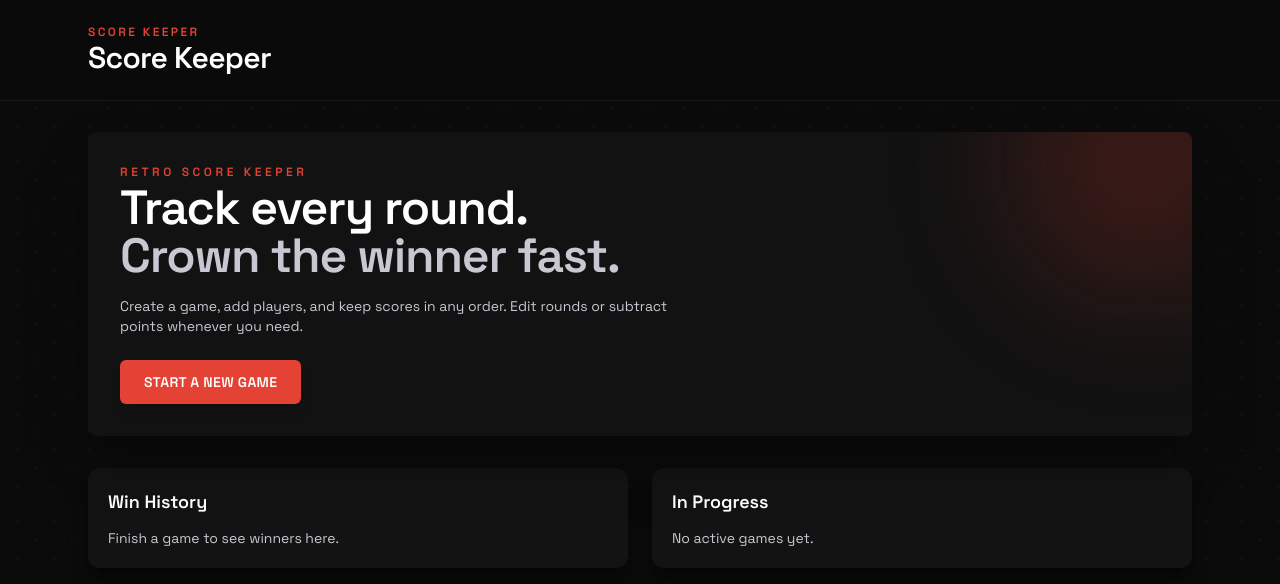
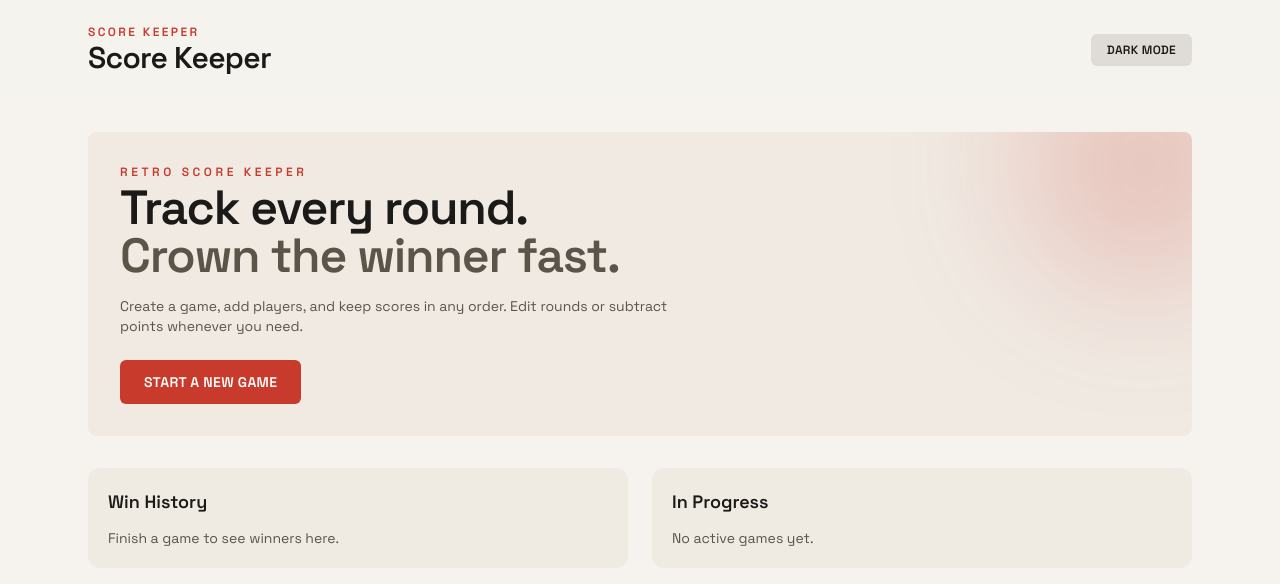
Before and after one commit to dentonflake/score-keeper, a Next.js app: page / in a window 1280 px wide. Shown: the top 584 px of the page. Built offline with nearby package versions, Linux system fonts and the light colour scheme.

Commit message:
Added light mode

```diff
--- a/src/app/globals.css
+++ b/src/app/globals.css
@@ -8,6 +8,28 @@
   --text-200: #c8c8d2;
   --accent-red: #e34234;
   --accent-red-dark: #c4362b;
+  --bg-dot-strong: rgba(255, 255, 255, 0.04);
+  --bg-dot-soft: rgba(255, 255, 255, 0.03);
+  --surface-1: rgba(255, 255, 255, 0.1);
+  --surface-1-hover: rgba(255, 255, 255, 0.16);
+  --surface-2: rgba(255, 255, 255, 0.06);
+  --surface-2-hover: rgba(255, 255, 255, 0.12);
+}
+
+[data-theme="light"] {
+  --dark-900: #f6f3ee;
+  --dark-800: #efe9e1;
+  --dark-700: #e4dcd0;
+  --text-100: #1b1a18;
+  --text-200: #5b5449;
+  --accent-red: #c83b2c;
+  --accent-red-dark: #a82f23;
+  --bg-dot-strong: rgba(42, 34, 24, 0.08);
+  --bg-dot-soft: rgba(42, 34, 24, 0.05);
+  --surface-1: rgba(27, 26, 24, 0.1);
+  --surface-1-hover: rgba(27, 26, 24, 0.16);
+  --surface-2: rgba(27, 26, 24, 0.06);
+  --surface-2-hover: rgba(27, 26, 24, 0.12);
 }
 
 @theme inline {
@@ -21,8 +43,4 @@ body {
   background: var(--dark-900);
   color: var(--text-100);
   font-family: var(--font-space-grotesk), "Space Grotesk", system-ui, sans-serif;
-  background-image: radial-gradient(rgba(255, 255, 255, 0.04) 1px, transparent 1px),
-    radial-gradient(rgba(255, 255, 255, 0.03) 1px, transparent 1px);
-  background-position: 0 0, 18px 18px;
-  background-size: 36px 36px;
 }
--- a/src/app/page.tsx
+++ b/src/app/page.tsx
@@ -2,6 +2,7 @@
 
 import Link from "next/link";
 import { useEffect, useMemo, useState } from "react";
+import ThemeToggle from "@/components/theme-toggle";
 
 type Player = {
   id: string;
@@ -260,18 +261,20 @@ export default function Home() {
 
   return (
     <div className="min-h-screen">
-      <header className="shadow-[0_1px_0_0_rgba(255,255,255,0.06)] bg-[var(--dark-900)]/80 backdrop-blur">
+      <header className="bg-[var(--dark-900)]/80 backdrop-blur">
         <div className="mx-auto flex max-w-6xl flex-col gap-4 px-6 py-6 md:flex-row md:items-center md:justify-between">
           <div>
             <p className="text-xs font-semibold uppercase tracking-[0.2em] text-[var(--accent-red)]">
               Score Keeper
             </p>
-            <h1 className="text-3xl font-semibold tracking-tight text-white">Score Keeper</h1>
+            <h1 className="text-3xl font-semibold tracking-tight text-[var(--text-100)]">
+              Score Keeper
+            </h1>
           </div>
           <div className="flex flex-wrap gap-3">
             {activeGame && (
               <button
-                className="rounded-md bg-white/10 px-4 py-2 text-sm font-semibold uppercase tracking-wide text-white shadow-md shadow-black/40 transition hover:bg-white/15"
+                className="rounded-md bg-[var(--surface-1)] px-4 py-2 text-sm font-semibold uppercase tracking-wide text-[var(--text-100)] transition hover:bg-[var(--surface-1-hover)]"
                 onClick={resetActive}
               >
                 Home
@@ -279,12 +282,13 @@ export default function Home() {
             )}
             {activeGame && !activeGame.endedAt && (
               <button
-                className="rounded-md bg-white/10 px-4 py-2 text-sm font-semibold uppercase tracking-wide text-white shadow-md shadow-black/40 transition hover:bg-white/15"
+                className="rounded-md bg-[var(--surface-1)] px-4 py-2 text-sm font-semibold uppercase tracking-wide text-[var(--text-100)] transition hover:bg-[var(--surface-1-hover)]"
                 onClick={endGame}
               >
                 End Game
               </button>
             )}
+            <ThemeToggle />
           </div>
         </div>
       </header>
@@ -293,14 +297,14 @@ export default function Home() {
         <section className="space-y-8">
           {!activeGame && (
             <>
-              <div className="relative overflow-hidden rounded-lg  bg-[var(--dark-800)]/80 px-8 pb-8 pt-8 shadow-2xl shadow-black/50">
+              <div className="relative overflow-hidden rounded-lg  bg-[var(--dark-800)]/80 px-8 pb-8 pt-8">
                 <div className="absolute -right-20 -top-24 h-64 w-64 rounded-full bg-[var(--accent-red)]/20 blur-3xl" />
                 <div className="relative grid gap-6 md:grid-cols-[minmax(0,1.1fr)_minmax(0,0.9fr)] md:items-start">
                   <div>
                     <p className="text-xs font-semibold uppercase tracking-[0.3em] text-[var(--accent-red)]">
                       Retro Score Keeper
                     </p>
-                    <h2 className="mt-1 text-4xl font-semibold tracking-tight text-white md:text-5xl">
+                    <h2 className="mt-1 text-4xl font-semibold tracking-tight text-[var(--text-100)] md:text-5xl">
                       Track every round.
                       <span className="block text-[var(--text-200)]">
                         Crown the winner fast.
@@ -313,7 +317,7 @@ export default function Home() {
                     <div className="mt-6 flex flex-wrap gap-3">
                       <Link
                         href="/new"
-                        className="inline-flex items-center justify-center rounded-md bg-[var(--accent-red)] px-6 py-3 text-sm font-semibold uppercase tracking-wide text-white shadow-lg shadow-[var(--accent-red)]/40 transition hover:bg-[var(--accent-red-dark)]"
+                        className="inline-flex items-center justify-center rounded-md bg-[var(--accent-red)] px-6 py-3 text-sm font-semibold uppercase tracking-wide text-white transition hover:bg-[var(--accent-red-dark)]"
                       >
                         Start a new game
                       </Link>
@@ -326,13 +330,13 @@ export default function Home() {
 
           {activeGame && (
             <div className="space-y-6">
-              <div className="rounded-xl  bg-[var(--dark-800)]/90 p-6 shadow-xl shadow-black/40">
+              <div className="rounded-xl  bg-[var(--dark-800)]/90 p-6">
                 <div className="flex flex-col gap-4 md:flex-row md:items-start md:justify-between">
                   <div>
                     <p className="text-xs font-semibold uppercase tracking-[0.2em] text-[var(--accent-red)]">
                       {activeGame.endedAt ? "Final Scores" : "Active Game"}
                     </p>
-                    <h2 className="text-2xl font-semibold tracking-tight text-white">
+                    <h2 className="text-2xl font-semibold tracking-tight text-[var(--text-100)]">
                       {activeGame.name}
                     </h2>
                     <p className="mt-1 text-sm text-[var(--text-200)]">
@@ -344,7 +348,7 @@ export default function Home() {
                       </p>
                     )}
                   </div>
-                  <div className="rounded-md  bg-[var(--dark-900)] px-4 py-2 text-xs font-semibold uppercase tracking-wide text-white">
+                  <div className="rounded-md  bg-[var(--dark-900)] px-4 py-2 text-xs font-semibold uppercase tracking-wide text-[var(--text-100)]">
                     {activeGame.rounds.length} rounds
                   </div>
                 </div>
@@ -353,12 +357,12 @@ export default function Home() {
                   {activeGame.players.map((player) => (
                     <div
                       key={player.id}
-                      className="flex items-center justify-between rounded-lg  bg-[var(--dark-900)]/90 px-4 py-3 text-sm font-semibold shadow-md shadow-black/30"
+                      className="flex items-center justify-between rounded-lg  bg-[var(--dark-900)]/90 px-4 py-3 text-sm font-semibold"
                     >
                       <span className="uppercase tracking-wide text-[var(--text-200)]">
                         {player.name}
                       </span>
-                      <span className="text-lg font-semibold text-white">
+                      <span className="text-lg font-semibold text-[var(--text-100)]">
                         {totals[player.id] ?? 0}
                       </span>
                     </div>
@@ -366,7 +370,7 @@ export default function Home() {
                 </div>
 
                 {activeGame.endedAt && (
-                  <div className="mt-6 rounded-lg  bg-[var(--accent-red)] px-4 py-3 text-sm font-semibold uppercase tracking-wide text-white shadow-lg shadow-[var(--accent-red)]/30">
+                  <div className="mt-6 rounded-lg  bg-[var(--accent-red)] px-4 py-3 text-sm font-semibold uppercase tracking-wide text-white">
                     Winner{getWinners(activeGame).length > 1 ? "s" : ""}: {" "}
                     {getWinners(activeGame)
                       .map((player) => player.name)
@@ -376,8 +380,8 @@ export default function Home() {
               </div>
 
               {!activeGame.endedAt && (
-                <div className="rounded-xl  bg-[var(--dark-800)]/90 p-6 shadow-xl shadow-black/40">
-                  <h3 className="text-xl font-semibold text-white">Add Round</h3>
+                <div className="rounded-xl  bg-[var(--dark-800)]/90 p-6">
+                  <h3 className="text-xl font-semibold text-[var(--text-100)]">Add Round</h3>
                   <p className="mt-1 text-sm text-[var(--text-200)]">
                     Enter point changes for any player. Negative values subtract points.
                   </p>
@@ -398,7 +402,7 @@ export default function Home() {
                             }))
                           }
                           placeholder="0"
-                          className="h-11 w-full rounded-lg  bg-[var(--dark-900)] px-3 text-base text-white shadow-inner shadow-black/40 focus:outline-none focus:ring-2 focus:ring-[var(--accent-red)]/50"
+                          className="h-11 w-full rounded-lg  bg-[var(--dark-900)] px-3 text-base text-[var(--text-100)] focus:outline-none focus:ring-2 focus:ring-[var(--accent-red)]/50"
                         />
                       </label>
                     ))}
@@ -410,7 +414,7 @@ export default function Home() {
                   )}
                   <div className="mt-5 flex flex-wrap gap-3">
                     <button
-                      className="w-full rounded-md bg-[var(--accent-red)] px-4 py-3 text-sm font-semibold uppercase tracking-wide text-white shadow-lg shadow-[var(--accent-red)]/30 transition hover:bg-[var(--accent-red-dark)] md:ml-auto md:w-auto md:px-5 md:py-2"
+                      className="w-full rounded-md bg-[var(--accent-red)] px-4 py-3 text-sm font-semibold uppercase tracking-wide text-white transition hover:bg-[var(--accent-red-dark)] md:ml-auto md:w-auto md:px-5 md:py-2"
                       onClick={addRound}
                     >
                       Save round
@@ -421,10 +425,10 @@ export default function Home() {
                       value={playerToAdd}
                       onChange={(event) => setPlayerToAdd(event.target.value)}
                       placeholder="New player"
-                      className="h-11 w-full rounded-lg bg-[var(--dark-900)] px-3 text-base text-white shadow-inner shadow-black/40 focus:outline-none focus:ring-2 focus:ring-[var(--accent-red)]/50"
+                      className="h-11 w-full rounded-lg bg-[var(--dark-900)] px-3 text-base text-[var(--text-100)] focus:outline-none focus:ring-2 focus:ring-[var(--accent-red)]/50"
                     />
                     <button
-                      className="h-11 shrink-0 rounded-md bg-white/10 px-4 text-xs font-semibold uppercase tracking-wide text-white shadow-md shadow-black/40 transition hover:bg-white/20"
+                      className="h-11 shrink-0 rounded-md bg-[var(--surface-1)] px-4 text-xs font-semibold uppercase tracking-wide text-[var(--text-100)] transition hover:bg-[var(--surface-1-hover)]"
                       onClick={addPlayerToGame}
                     >
                       Add
@@ -433,8 +437,8 @@ export default function Home() {
                 </div>
               )}
 
-              <div className="rounded-xl  bg-[var(--dark-800)]/90 p-6 shadow-xl shadow-black/40">
-                <h3 className="text-xl font-semibold text-white">Rounds</h3>
+              <div className="rounded-xl  bg-[var(--dark-800)]/90 p-6">
+                <h3 className="text-xl font-semibold text-[var(--text-100)]">Rounds</h3>
                 {activeGame.rounds.length === 0 ? (
                   <p className="mt-3 text-sm text-[var(--text-200)]">
                     No rounds yet. Add your first round to start tracking points.
@@ -444,7 +448,7 @@ export default function Home() {
                     {activeGame.rounds.map((round, index) => (
                       <div
                         key={round.id}
-                        className="rounded-lg  bg-[var(--dark-900)]/80 p-4 shadow-md shadow-black/30"
+                        className="rounded-lg  bg-[var(--dark-900)]/80 p-4"
                       >
                         <div className="flex flex-wrap items-center justify-between gap-3">
                           <div>
@@ -458,7 +462,7 @@ export default function Home() {
                           {!activeGame.endedAt && (
                             <div className="flex flex-wrap gap-2">
                               <button
-                                className="rounded-md bg-white/10 px-3 py-1 text-xs font-semibold uppercase tracking-wide text-white shadow-md shadow-black/40 transition hover:bg-white/20"
+                                className="rounded-md bg-[var(--surface-1)] px-3 py-1 text-xs font-semibold uppercase tracking-wide text-[var(--text-100)] transition hover:bg-[var(--surface-1-hover)]"
                                 onClick={() => startEditRound(round)}
                               >
                                 Edit
@@ -491,7 +495,7 @@ export default function Home() {
                                     }))
                                   }
                                   placeholder="0"
-                                  className="h-10 w-full rounded-lg  bg-[var(--dark-900)] px-3 text-base text-white shadow-inner shadow-black/40 focus:outline-none focus:ring-2 focus:ring-[var(--accent-red)]/50"
+                                  className="h-10 w-full rounded-lg  bg-[var(--dark-900)] px-3 text-base text-[var(--text-100)] focus:outline-none focus:ring-2 focus:ring-[var(--accent-red)]/50"
                                 />
                               </label>
                             ))}
@@ -503,7 +507,7 @@ export default function Home() {
                                 Save changes
                               </button>
                               <button
-                                className="rounded-md bg-white/10 px-4 py-2 text-xs font-semibold uppercase tracking-wide text-white shadow-md shadow-black/40 transition hover:bg-white/20"
+                                className="rounded-md bg-[var(--surface-1)] px-4 py-2 text-xs font-semibold uppercase tracking-wide text-[var(--text-100)] transition hover:bg-[var(--surface-1-hover)]"
                                 onClick={() => setEditingRoundId(null)}
                               >
                                 Cancel
@@ -511,7 +515,7 @@ export default function Home() {
                             </div>
                           </div>
                         ) : (
-                          <div className="mt-4 grid gap-2 text-sm text-white">
+                          <div className="mt-4 grid gap-2 text-sm text-[var(--text-100)]">
                             {round.entries.map((entry) => {
                               const player = activeGame.players.find(
                                 (item) => item.id === entry.playerId
@@ -527,7 +531,7 @@ export default function Home() {
                                   <span
                                     className={
                                       entry.delta >= 0
-                                        ? "text-white"
+                                        ? "text-[var(--text-100)]"
                                         : "text-[var(--accent-red)]"
                                     }
                                   >
@@ -548,13 +552,13 @@ export default function Home() {
           )}
           {!activeGame && (
             <div className="grid gap-6 lg:grid-cols-2">
-              <div className="rounded-xl  bg-[var(--dark-800)]/90 p-5 shadow-xl shadow-black/40">
+              <div className="rounded-xl  bg-[var(--dark-800)]/90 p-5">
                 <div className="flex items-center justify-between gap-3">
-                  <h3 className="text-lg font-semibold text-white">Win History</h3>
+                  <h3 className="text-lg font-semibold text-[var(--text-100)]">Win History</h3>
                   {completedGames.length > 3 && (
                     <Link
                       href="/history"
-                      className="text-xs font-semibold uppercase tracking-wide text-[var(--text-200)] transition hover:text-white"
+                      className="text-xs font-semibold uppercase tracking-wide text-[var(--text-200)] transition hover:text-[var(--text-100)]"
                     >
                       Full history
                     </Link>
@@ -571,9 +575,11 @@ export default function Home() {
                       return (
                         <div
                           key={game.id}
-                          className="rounded-lg  bg-[var(--dark-900)]/80 px-3 py-3 text-sm shadow-md shadow-black/30"
+                          className="rounded-lg  bg-[var(--dark-900)]/80 px-3 py-3 text-sm"
                         >
-                          <p className="font-semibold uppercase tracking-wide text-white">{game.name}</p>
+                          <p className="font-semibold uppercase tracking-wide text-[var(--text-100)]">
+                            {game.name}
+                          </p>
                           <p className="mt-1 text-xs text-[var(--text-200)]">
                             Ended {formatDate(game.endedAt!)}
                           </p>
@@ -583,13 +589,13 @@ export default function Home() {
                           </p>
                           <div className="mt-3 flex items-center gap-2">
                             <button
-                              className="inline-flex w-full items-center justify-center rounded-md bg-white/10 px-4 py-3 text-xs font-semibold uppercase tracking-wide text-white shadow-md shadow-black/40 transition hover:bg-white/20"
+                              className="inline-flex w-full items-center justify-center rounded-md bg-[var(--surface-1)] px-4 py-3 text-xs font-semibold uppercase tracking-wide text-[var(--text-100)] transition hover:bg-[var(--surface-1-hover)]"
                               onClick={() => setActiveGameId(game.id)}
                             >
                               View game
                             </button>
                             <button
-                              className="inline-flex w-full items-center justify-center rounded-md bg-white/5 px-4 py-3 text-xs font-semibold uppercase tracking-wide text-[var(--text-200)] shadow-md shadow-black/30 transition hover:bg-white/10 hover:text-[var(--accent-red)]"
+                              className="inline-flex w-full items-center justify-center rounded-md bg-[var(--surface-2)] px-4 py-3 text-xs font-semibold uppercase tracking-wide text-[var(--text-200)] transition hover:bg-[var(--surface-2-hover)] hover:text-[var(--accent-red)]"
                               onClick={() => deleteGame(game.id)}
                             >
                               Delete
@@ -602,13 +608,13 @@ export default function Home() {
                 )}
               </div>
 
-              <div className="rounded-xl  bg-[var(--dark-800)]/90 p-5 shadow-xl shadow-black/40">
+              <div className="rounded-xl  bg-[var(--dark-800)]/90 p-5">
                 <div className="flex items-center justify-between gap-3">
-                  <h3 className="text-lg font-semibold text-white">In Progress</h3>
+                  <h3 className="text-lg font-semibold text-[var(--text-100)]">In Progress</h3>
                   {inProgressGames.length > 3 && (
                     <Link
                       href="/in-progress"
-                      className="text-xs font-semibold uppercase tracking-wide text-[var(--text-200)] transition hover:text-white"
+                      className="text-xs font-semibold uppercase tracking-wide text-[var(--text-200)] transition hover:text-[var(--text-100)]"
                     >
                       Full list
                     </Link>
@@ -621,23 +627,23 @@ export default function Home() {
                     {recentInProgress.map((game) => (
                       <div
                         key={game.id}
-                        className="rounded-lg  bg-[var(--dark-900)]/80 px-3 py-3 text-sm shadow-md shadow-black/30"
+                        className="rounded-lg  bg-[var(--dark-900)]/80 px-3 py-3 text-sm"
                       >
                         <button
-                          className="w-full text-left font-semibold uppercase tracking-wide text-white"
+                          className="w-full text-left font-semibold uppercase tracking-wide text-[var(--text-100)]"
                           onClick={() => setActiveGameId(game.id)}
                         >
                           {game.name}
                         </button>
                         <div className="mt-3 flex items-center gap-2">
                           <button
-                            className="inline-flex w-full items-center justify-center rounded-md bg-white/10 px-4 py-3 text-xs font-semibold uppercase tracking-wide text-white shadow-md shadow-black/40 transition hover:bg-white/20"
+                            className="inline-flex w-full items-center justify-center rounded-md bg-[var(--surface-1)] px-4 py-3 text-xs font-semibold uppercase tracking-wide text-[var(--text-100)] transition hover:bg-[var(--surface-1-hover)]"
                             onClick={() => setActiveGameId(game.id)}
                           >
                             Resume
                           </button>
                           <button
-                            className="inline-flex w-full items-center justify-center rounded-md bg-white/5 px-4 py-3 text-xs font-semibold uppercase tracking-wide text-[var(--text-200)] shadow-md shadow-black/30 transition hover:bg-white/10 hover:text-[var(--accent-red)]"
+                            className="inline-flex w-full items-center justify-center rounded-md bg-[var(--surface-2)] px-4 py-3 text-xs font-semibold uppercase tracking-wide text-[var(--text-200)] transition hover:bg-[var(--surface-2-hover)] hover:text-[var(--accent-red)]"
                             onClick={() => deleteGame(game.id)}
                           >
                             Delete
--- /dev/null
+++ b/src/components/theme-toggle.tsx
@@ -0,0 +1,48 @@
+"use client";
+
+import { useEffect, useState } from "react";
+
+const STORAGE_KEY = "score-keeper.theme";
+type Theme = "dark" | "light";
+
+const setDocumentTheme = (theme: Theme) => {
+  if (typeof document === "undefined") return;
+  document.documentElement.dataset.theme = theme;
+};
+
+const getPreferredTheme = (): Theme => {
+  if (typeof window === "undefined") return "dark";
+  if (window.matchMedia?.("(prefers-color-scheme: light)").matches) {
+    return "light";
+  }
+  return "dark";
+};
+
+export default function ThemeToggle() {
+  const [theme, setTheme] = useState<Theme>("dark");
+
+  useEffect(() => {
+    const stored = localStorage.getItem(STORAGE_KEY) as Theme | null;
+    const nextTheme = stored === "light" || stored === "dark" ? stored : getPreferredTheme();
+    setTheme(nextTheme);
+    setDocumentTheme(nextTheme);
+  }, []);
+
+  const toggleTheme = () => {
+    const nextTheme: Theme = theme === "dark" ? "light" : "dark";
+    setTheme(nextTheme);
+    setDocumentTheme(nextTheme);
+    localStorage.setItem(STORAGE_KEY, nextTheme);
+  };
+
+  return (
+    <button
+      className="rounded-md bg-[var(--surface-1)] px-4 py-2 text-xs font-semibold uppercase tracking-wide text-[var(--text-100)] transition hover:bg-[var(--surface-1-hover)]"
+      onClick={toggleTheme}
+      type="button"
+      aria-label={`Switch to ${theme === "dark" ? "light" : "dark"} mode`}
+    >
+      {theme === "dark" ? "Light mode" : "Dark mode"}
+    </button>
+  );
+}
```
Also changed, not shown: src/app/history/page.tsx (+14 -8 lines), src/app/in-progress/page.tsx (+14 -8 lines), src/app/new/page.tsx (+13 -9 lines).
